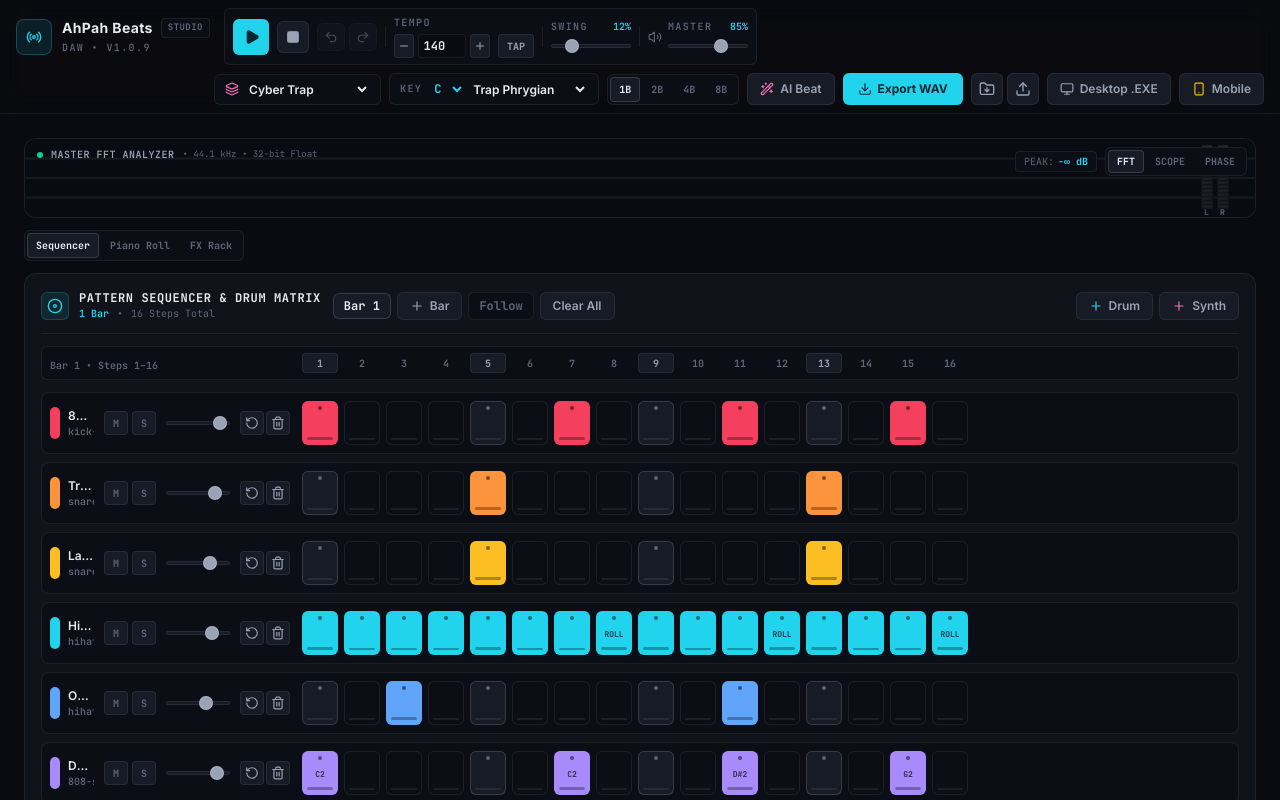
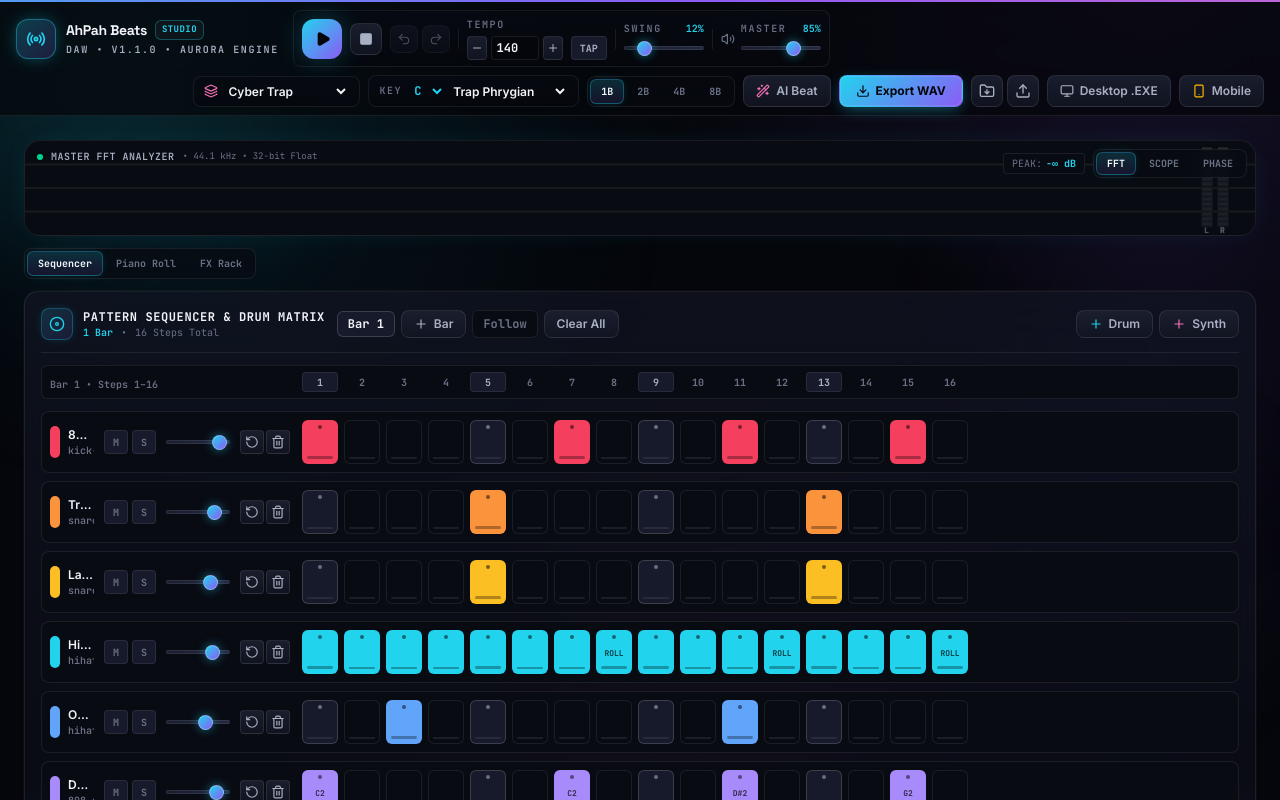
Before and after one commit to ahpah-dev/ahpah-beats, a React (Vite) app: page / in a window 1280 px wide. Shown: the top 800 px of the page. Built offline with nearby package versions, Linux system fonts and the light colour scheme.

Commit message:
feat: upgrade design to Aurora glass studio (v1.1.0)

```diff
--- a/index.html
+++ b/index.html
@@ -13,9 +13,10 @@
     <!-- Fonts -->
     <link rel="preconnect" href="https://fonts.googleapis.com">
     <link rel="preconnect" href="https://fonts.gstatic.com" crossorigin>
-    <link href="https://fonts.googleapis.com/css2?family=Inter:wght@400;500;600;700;800&family=JetBrains+Mono:wght@400;600;700&display=swap" rel="stylesheet">
+    <link href="https://fonts.googleapis.com/css2?family=Inter:wght@300;400;500;600;700;800&family=Space+Grotesk:wght@400;500;600;700&family=JetBrains+Mono:wght@400;500;600;700&display=swap" rel="stylesheet">
   </head>
-  <body class="bg-[#080a0f] text-slate-100 select-none overflow-x-hidden antialiased">
+  <body class="bg-[#05060b] text-slate-100 select-none overflow-x-hidden antialiased">
+    <div class="aurora-bar fixed top-0 left-0 right-0 z-[60]"></div>
     <div id="root"></div>
     <script type="module" src="/src/main.tsx"></script>
   </body>
--- a/package.json
+++ b/package.json
@@ -1,6 +1,6 @@
 {
   "name": "ahpah-beats",
-  "version": "1.0.9",
+  "version": "1.1.0",
   "type": "module",
   "description": "Super easy to use, professionally designed desktop & mobile music making studio",
   "main": "electron/main.cjs",
--- a/src/App.tsx
+++ b/src/App.tsx
@@ -696,8 +696,13 @@ export const App: React.FC = () => {
   };
 
   return (
-    <div className="min-h-screen bg-base text-ink flex flex-col antialiased">
-      {/* Toast Alert Notification */}
+    <div className="min-h-screen text-ink flex flex-col antialiased relative z-10">
+      {/* Ambient background orbs */}
+      <div className="fixed inset-0 pointer-events-none z-0 overflow-hidden">
+        <div className="absolute -top-40 -left-40 w-[520px] h-[520px] rounded-full blur-3xl opacity-30" style={{ background: 'radial-gradient(circle, rgba(34,211,238,0.35), transparent 70%)' }} />
+        <div className="absolute top-20 -right-32 w-[480px] h-[480px] rounded-full blur-3xl opacity-25" style={{ background: 'radial-gradient(circle, rgba(139,92,246,0.4), transparent 70%)' }} />
+        <div className="absolute bottom-0 left-1/3 w-[600px] h-[400px] rounded-full blur-3xl opacity-20" style={{ background: 'radial-gradient(circle, rgba(244,114,182,0.35), transparent 70%)' }} />
+      </div>
       {toastMessage && (
         <div className="fixed top-16 left-1/2 -translate-x-1/2 z-50 flex items-center gap-2 bg-panel/95 backdrop-blur-md border border-line text-ink px-4 py-2 rounded-xl shadow-overlay text-xs font-semibold animate-toast-in">
           <CheckCircle2 className="w-4 h-4 text-accent" />
@@ -867,7 +872,7 @@ export const App: React.FC = () => {
             <span>•</span>
             <span className="text-accent font-semibold">32-bit Float Precision</span>
             <span>•</span>
-            <span className="text-ink-3">v1.0.9</span>
+            <span className="text-ink-3">v1.1.0</span>
           </div>
           <div className="flex items-center gap-4 text-xs font-semibold">
             <button
--- a/src/components/DesktopModal.tsx
+++ b/src/components/DesktopModal.tsx
@@ -48,7 +48,7 @@ export const DesktopModal: React.FC<DesktopModalProps> = ({
               <h3 className="text-base font-bold text-ink">
                 Download AhPah Beats for Windows
               </h3>
-              <p className="micro-label normal-case tracking-normal mt-0.5">Native High-Performance Offline Studio • v1.0.9</p>
+              <p className="micro-label normal-case tracking-normal mt-0.5">Native High-Performance Offline Studio • v1.1.0</p>
             </div>
           </div>
           <button
@@ -66,7 +66,7 @@ export const DesktopModal: React.FC<DesktopModalProps> = ({
             <div>
               <div className="text-sm font-bold text-ink">Windows Standalone Installer</div>
               <div className="text-xs text-ink-2 mt-0.5 font-mono">
-                Version 1.0.9 • 64-bit Windows (.exe) • Offline Studio
+                Version 1.1.0 • 64-bit Windows (.exe) • Offline Studio
               </div>
             </div>
             <a
--- a/src/components/Header.tsx
+++ b/src/components/Header.tsx
@@ -93,21 +93,22 @@ export const Header: React.FC<HeaderProps> = ({
   const keys = ['C', 'C#', 'D', 'D#', 'E', 'F', 'F#', 'G', 'G#', 'A', 'A#', 'B'];
 
   return (
-    <header className="sticky top-0 z-40 w-full border-b border-line bg-base/90 backdrop-blur-md">
-      <div className="flex flex-wrap items-center gap-x-2.5 gap-y-2 px-3 sm:px-4 py-2">
+    <header className="sticky top-0 z-40 w-full border-b border-line bg-base/70 backdrop-blur-xl">
+      <div className="aurora-bar absolute top-0 left-0 right-0" />
+      <div className="flex flex-wrap items-center gap-x-2.5 gap-y-2 px-3 sm:px-4 py-2 pt-2.5">
         {/* Brand */}
         <div className="flex items-center gap-2.5 mr-1">
-          <div className="w-9 h-9 rounded-lg bg-accent/10 border border-accent/25 flex items-center justify-center flex-shrink-0">
-            <Radio className="w-4 h-4 text-accent" />
+          <div className="w-10 h-10 rounded-xl flex items-center justify-center flex-shrink-0 relative overflow-hidden" style={{ background: 'linear-gradient(135deg, rgba(34,211,238,0.25), rgba(139,92,246,0.2))', border: '1px solid rgba(34,211,238,0.4)', boxShadow: '0 0 18px -4px rgba(34,211,238,0.5)' }}>
+            <Radio className="w-5 h-5 text-accent" />
           </div>
           <div className="min-w-0">
             <div className="flex items-center gap-2">
-              <h1 className="text-sm font-bold tracking-wide text-ink">
+              <h1 className="text-sm font-extrabold tracking-tight text-ink font-display">
                 AhPah Beats
               </h1>
-              <span className="badge">STUDIO</span>
+              <span className="badge text-accent border-accent/30">STUDIO</span>
             </div>
-            <p className="micro-label mt-0.5">DAW • v1.0.9</p>
+            <p className="micro-label mt-0.5 text-ink-2">DAW • v1.1.0 • Aurora Engine</p>
           </div>
         </div>
 
@@ -116,11 +117,12 @@ export const Header: React.FC<HeaderProps> = ({
           {/* Play/Pause Button */}
           <button
             onClick={onPlayToggle}
-            className={`flex items-center justify-center w-9 h-9 rounded-md transition-colors duration-150 cursor-pointer font-bold ${
+            className={`flex items-center justify-center w-10 h-10 rounded-xl transition-all duration-200 cursor-pointer font-bold ${
               isPlaying
-                ? 'bg-amber-400 hover:bg-amber-300 text-zinc-950'
-                : 'bg-accent hover:bg-accent/85 text-[#052730]'
+                ? 'bg-amber-400 hover:bg-amber-300 text-zinc-950 shadow-glow'
+                : 'text-[#05060b] shadow-glow'
             }`}
+            style={isPlaying ? {} : { background: 'linear-gradient(135deg, #22d3ee, #8b5cf6)' }}
             title="Play / Pause (Space)"
           >
             {isPlaying ? <Pause className="w-4 h-4 fill-current" /> : <Play className="w-4 h-4 fill-current ml-0.5" />}
--- a/src/components/MobileView.tsx
+++ b/src/components/MobileView.tsx
@@ -90,7 +90,8 @@ export const MobileView: React.FC<MobileViewProps> = ({
   onUndo,
   onRedo,
   canUndo = false,
-  canRedo = false
+  canRedo = false,
+  onClearAllNotes
 }) => {
   const [activeTab, setActiveTab] = useState<MobileTab>('pads');
   const [selectedSeqTrack, setSelectedSeqTrack] = useState<number>(0);
--- a/src/components/Visualizer.tsx
+++ b/src/components/Visualizer.tsx
@@ -267,7 +267,8 @@ export const Visualizer: React.FC = () => {
   return (
     <div
       ref={containerRef}
-      className="relative w-full h-16 sm:h-20 bg-well rounded-xl overflow-hidden border border-line select-none"
+      className="relative w-full h-20 sm:h-24 rounded-2xl overflow-hidden border border-line select-none glass-hover"
+      style={{ background: 'linear-gradient(180deg, rgba(12,14,24,0.8), rgba(6,8,14,0.9))', boxShadow: 'inset 0 1px 0 rgba(255,255,255,0.05), 0 0 30px -10px rgba(34,211,238,0.15)' }}
     >
       <canvas
         ref={canvasRef}
--- a/src/index.css
+++ b/src/index.css
@@ -1,40 +1,46 @@
-@import url('https://fonts.googleapis.com/css2?family=Inter:wght@300;400;500;600;700;800&family=JetBrains+Mono:wght@400;500;600;700&display=swap');
+@import url('https://fonts.googleapis.com/css2?family=Inter:wght@300;400;500;600;700;800&family=Space+Grotesk:wght@400;500;600;700&family=JetBrains+Mono:wght@400;500;600;700&display=swap');
 @import "tailwindcss";
 
 /* ==========================================================================
-   AhPah Beats — Studio Design System
-   Pro studio tone: dark, precise, minimal, high contrast.
-   Single cyan accent + subtle pink secondary. Hairline borders.
+   AhPah Beats — Aurora Studio Design System
+   Obsidian glass surfaces, aurora accents, refined motion.
    ========================================================================== */
 
 @theme {
-  /* Surface levels */
-  --color-base: #0a0b10;
-  --color-panel: #10131a;
-  --color-raised: #171b26;
-  --color-well: #0c0e15;
+  /* Surface levels — obsidian glass */
+  --color-base: #05060b;
+  --color-panel: rgba(12, 14, 24, 0.62);
+  --color-raised: #161a2a;
+  --color-well: #090b13;
 
   /* Hairline borders */
-  --color-line: rgba(255, 255, 255, 0.07);
-  --color-line-strong: rgba(255, 255, 255, 0.14);
+  --color-line: rgba(255, 255, 255, 0.08);
+  --color-line-strong: rgba(255, 255, 255, 0.16);
 
   /* Text tiers */
-  --color-ink: #e8eaf1;
-  --color-ink-2: #9aa3b5;
-  --color-ink-3: #5d6577;
+  --color-ink: #f2f4fa;
+  --color-ink-2: #a9b0c4;
+  --color-ink-3: #6a7186;
 
-  /* Accents — single cyan primary, subtle pink secondary */
+  /* Accents — aurora */
   --color-accent: #22d3ee;
+  --color-accent-2: #8b5cf6;
   --color-accent-deep: #0e7490;
   --color-magenta: #f472b6;
+  --color-success: #34d399;
+  --color-warning: #fbbf24;
+  --color-danger: #fb7185;
 
   /* Typography */
   --font-sans: 'Inter', ui-sans-serif, system-ui, -apple-system, sans-serif;
+  --font-display: 'Space Grotesk', 'Inter', ui-sans-serif, system-ui, sans-serif;
   --font-mono: 'JetBrains Mono', ui-monospace, SFMono-Regular, monospace;
 
-  /* Shadows — neutral, no colored glows */
-  --shadow-panel: 0 1px 2px rgba(0, 0, 0, 0.35);
-  --shadow-overlay: 0 12px 40px -8px rgba(0, 0, 0, 0.6);
+  /* Shadows */
+  --shadow-panel: 0 1px 2px rgba(0, 0, 0, 0.45), 0 0 0 1px rgba(255, 255, 255, 0.04);
+  --shadow-overlay: 0 28px 70px -14px rgba(0, 0, 0, 0.75), 0 0 50px -14px rgba(139, 92, 246, 0.28);
+  --shadow-glow: 0 0 28px -4px rgba(34, 211, 238, 0.4);
+  --shadow-glow-v: 0 0 28px -4px rgba(139, 92, 246, 0.45);
 }
 
 @layer base {
@@ -47,28 +53,47 @@
 
   body {
     background-color: var(--color-base);
+    background-image:
+      radial-gradient(1200px 600px at 10% -10%, rgba(34, 211, 238, 0.12), transparent 60%),
+      radial-gradient(900px 500px at 90% 0%, rgba(139, 92, 246, 0.14), transparent 60%),
+      radial-gradient(700px 400px at 50% 110%, rgba(244, 114, 182, 0.10), transparent 60%);
+    background-attachment: fixed;
     color: var(--color-ink);
     font-family: var(--font-sans);
     -webkit-tap-highlight-color: transparent;
+    min-height: 100vh;
+  }
+
+  /* Aurora mesh overlay */
+  body::before {
+    content: '';
+    position: fixed;
+    inset: 0;
+    pointer-events: none;
+    z-index: 0;
+    background:
+      radial-gradient(600px 400px at 20% 30%, rgba(34, 211, 238, 0.06), transparent 70%),
+      radial-gradient(500px 350px at 80% 70%, rgba(139, 92, 246, 0.07), transparent 70%);
+    animation: meshDrift 18s ease-in-out infinite alternate;
   }
 
   ::selection {
-    background: rgba(34, 211, 238, 0.25);
+    background: rgba(139, 92, 246, 0.35);
     color: #ffffff;
   }
 
   *:focus-visible {
-    outline: 2px solid rgba(34, 211, 238, 0.55);
+    outline: 2px solid rgba(34, 211, 238, 0.6);
     outline-offset: 2px;
-    border-radius: 4px;
+    border-radius: 6px;
   }
 
   select option {
     background-color: #10131a;
-    color: #e8eaf1;
+    color: #f2f4fa;
   }
 
-  /* Studio sliders — thin track, subtle thumb, no glow */
+  /* Studio sliders */
   input[type='range'] {
     appearance: none;
     -webkit-appearance: none;
@@ -79,43 +104,41 @@
   input[type='range']::-webkit-slider-runnable-track {
     height: 4px;
     border-radius: 9999px;
-    background: #171b26;
-    border: 1px solid rgba(255, 255, 255, 0.07);
+    background: linear-gradient(90deg, #1a1e2e, #232840);
+    border: 1px solid rgba(255, 255, 255, 0.08);
   }
   input[type='range']::-webkit-slider-thumb {
     -webkit-appearance: none;
     appearance: none;
     margin-top: -6px;
-    width: 14px;
-    height: 14px;
+    width: 15px;
+    height: 15px;
     border-radius: 9999px;
-    background: #9aa3b5;
-    border: 1px solid rgba(255, 255, 255, 0.18);
-    transition: background-color 120ms ease, transform 120ms ease;
+    background: linear-gradient(135deg, #22d3ee, #8b5cf6);
+    border: 1px solid rgba(255, 255, 255, 0.3);
+    box-shadow: 0 0 10px rgba(34, 211, 238, 0.5);
+    transition: transform 120ms ease, box-shadow 120ms ease;
   }
   input[type='range']::-webkit-slider-thumb:hover {
-    background: #22d3ee;
+    transform: scale(1.15);
+    box-shadow: 0 0 16px rgba(34, 211, 238, 0.7);
   }
   input[type='range']:active::-webkit-slider-thumb {
-    background: #22d3ee;
-    transform: scale(1.12);
+    transform: scale(1.2);
   }
   input[type='range']::-moz-range-track {
     height: 4px;
     border-radius: 9999px;
-    background: #171b26;
-    border: 1px solid rgba(255, 255, 255, 0.07);
+    background: linear-gradient(90deg, #1a1e2a, #232840);
+    border: 1px solid rgba(255, 255, 255, 0.08);
   }
   input[type='range']::-moz-range-thumb {
-    width: 14px;
-    height: 14px;
+    width: 15px;
+    height: 15px;
     border-radius: 9999px;
-    background: #9aa3b5;
-    border: 1px solid rgba(255, 255, 255, 0.18);
-    transition: background-color 120ms ease;
-  }
-  input[type='range']::-moz-range-thumb:hover {
-    background: #22d3ee;
+    background: linear-gradient(135deg, #22d3ee, #8b5cf6);
+    border: 1px solid rgba(255, 255, 255, 0.3);
+    box-shadow: 0 0 10px rgba(34, 211, 238, 0.5);
   }
 
   @media (prefers-reduced-motion: reduce) {
@@ -128,109 +151,139 @@
   }
 }
 
-/* Studio scrollbars */
-::-webkit-scrollbar {
-  width: 8px;
-  height: 8px;
+/* Scrollbars */
+::-webkit-scrollbar { width: 10px; height: 10px; }
+::-webkit-scrollbar-track { background: transparent; }
+::-webkit-scrollbar-thumb {
+  background: linear-gradient(180deg, #1e2236, #161a2a);
+  border-radius: 9999px;
+  border: 2px solid #05060b;
 }
-::-webkit-scrollbar-track {
-  background: transparent;
+::-webkit-scrollbar-thumb:hover { background: linear-gradient(180deg, #2a2f45, #1e2236); }
+
+@keyframes fadeIn { from { opacity: 0; transform: translateY(4px); } to { opacity: 1; transform: translateY(0); } }
+@keyframes toastIn { from { opacity: 0; transform: translateY(-8px) scale(0.96); } to { opacity: 1; transform: translateY(0) scale(1); } }
+@keyframes meshDrift { 0% { transform: translate(0,0) scale(1); } 100% { transform: translate(-2%, 2%) scale(1.05); } }
+@keyframes pulseGlow { 0%,100% { box-shadow: 0 0 0 0 rgba(34,211,238,0.4); } 50% { box-shadow: 0 0 0 6px rgba(34,211,238,0); } }
+@keyframes shimmer { 0% { background-position: -200% 0; } 100% { background-position: 200% 0; } }
+
+.animate-fade-in { animation: fadeIn 220ms cubic-bezier(.2,.8,.2,1) forwards; }
+.animate-toast-in { animation: toastIn 220ms cubic-bezier(.2,.8,.2,1) forwards; }
+
+@layer components {
+  /* Glass panel */
+  .panel {
+    background: linear-gradient(180deg, rgba(18,21,34,0.72), rgba(10,12,20,0.62));
+    backdrop-filter: blur(14px) saturate(140%);
+    -webkit-backdrop-filter: blur(14px) saturate(140%);
+    border: 1px solid rgba(255, 255, 255, 0.08);
+    border-radius: 14px;
+    box-shadow: var(--shadow-panel);
   }
-::-webkit-scrollbar-thumb {
-  background: #1c2230;
-  border-radius: 9999px;
-  border: 2px solid #0a0b10;
-}
-::-webkit-scrollbar-thumb:hover {
-  background: #2a3245;
+  .well {
+    background: linear-gradient(180deg, rgba(8,10,18,0.7), rgba(6,8,14,0.6));
+    border: 1px solid rgba(255, 255, 255, 0.07);
+    border-radius: 8px;
   }
 
-@keyframes fadeIn {
-  from { opacity: 0; transform: translateY(2px); }
-  to { opacity: 1; transform: translateY(0); }
+  .micro-label {
+    @apply text-[10px] font-mono uppercase tracking-[0.16em] text-ink-3 font-semibold;
   }
 
-@keyframes toastIn {
-  from { opacity: 0; transform: translateY(-6px); }
-  to { opacity: 1; transform: translateY(0); }
+  .tile {
+    @apply w-8 h-8 rounded-lg flex items-center justify-center flex-shrink-0;
+    background: linear-gradient(135deg, rgba(34,211,238,0.16), rgba(139,92,246,0.12));
+    border: 1px solid rgba(34,211,238,0.25);
+    box-shadow: 0 0 12px -4px rgba(34,211,238,0.3);
   }
 
-.animate-fade-in {
-  animation: fadeIn 160ms ease-out forwards;
+  /* Buttons */
+  .btn {
+    @apply inline-flex items-center justify-center gap-1.5 h-8 px-3 rounded-lg border text-xs font-semibold transition-all duration-150 cursor-pointer select-none whitespace-nowrap;
+    background: linear-gradient(180deg, rgba(28,32,48,0.9), rgba(18,21,34,0.9));
+    border-color: rgba(255, 255, 255, 0.09);
+    color: #a9b0c4;
+  }
+  .btn:hover {
+    color: #f2f4fa;
+    border-color: rgba(255, 255, 255, 0.18);
+    transform: translateY(-1px);
+    box-shadow: 0 4px 12px -4px rgba(0,0,0,0.5);
+  }
+  .btn:active { transform: translateY(0); filter: brightness(1.15); }
+
+  .btn-primary {
+    @apply inline-flex items-center justify-center gap-1.5 h-8 px-4 rounded-lg border border-transparent text-xs font-bold transition-all duration-150 cursor-pointer select-none whitespace-nowrap;
+    background: linear-gradient(135deg, #22d3ee, #8b5cf6);
+    color: #05060b;
+    box-shadow: 0 4px 16px -4px rgba(34,211,238,0.5), 0 0 0 1px rgba(255,255,255,0.1) inset;
+  }
+  .btn-primary:hover {
+    transform: translateY(-1px);
+    box-shadow: 0 6px 22px -4px rgba(139,92,246,0.6), 0 0 0 1px rgba(255,255,255,0.15) inset;
+    filter: brightness(1.08);
+  }
+  .btn-primary:active { transform: translateY(0); filter: brightness(0.95); }
+
+  .btn-icon {
+    @apply inline-flex items-center justify-center w-8 h-8 rounded-lg border transition-all duration-150 cursor-pointer select-none flex-shrink-0;
+    background: linear-gradient(180deg, rgba(28,32,48,0.9), rgba(18,21,34,0.9));
+    border-color: rgba(255, 255, 255, 0.09);
+    color: #a9b0c4;
+  }
+  .btn-icon:hover {
+    color: #f2f4fa;
+    border-color: rgba(255, 255, 255, 0.18);
+    transform: translateY(-1px);
+  }
+  .btn-icon:active { transform: translateY(0); filter: brightness(1.15); }
+
+  .btn[disabled], .btn-icon[disabled] { @apply opacity-40 cursor-not-allowed; transform: none !important; }
+
+  /* Segmented control */
+  .seg {
+    @apply inline-flex items-center gap-0.5 p-0.5 rounded-lg border;
+    background: rgba(8, 10, 18, 0.7);
+    border-color: rgba(255, 255, 255, 0.08);
+    backdrop-filter: blur(8px);
+  }
+  .seg-item {
+    @apply px-2.5 py-1 rounded-md text-[10px] font-mono font-bold transition-all duration-150 cursor-pointer select-none whitespace-nowrap border border-transparent;
+    color: #6a7186;
+  }
+  .seg-item:hover { color: #a9b0c4; }
+  .seg-item-active {
+    background: linear-gradient(180deg, rgba(34,211,238,0.18), rgba(139,92,246,0.12));
+    color: #f2f4fa;
+    border-color: rgba(34,211,238,0.3);
+    box-shadow: 0 0 12px -4px rgba(34,211,238,0.3);
   }
 
-.animate-toast-in {
-  animation: toastIn 160ms ease-out forwards;
+  /* Badge */
+  .badge {
+    @apply inline-flex items-center px-1.5 py-0.5 rounded-md border text-[9px] font-mono font-bold tracking-wider uppercase;
+    background: rgba(255, 255, 255, 0.04);
+    border-color: rgba(255, 255, 255, 0.1);
+    color: #6a7186;
   }
 
-@layer components {
-  /* ---- Surfaces ---- */
-  .panel {
-    @apply bg-panel border border-line rounded-xl;
-  }
-  .well {
-    @apply bg-well border border-line rounded-md;
+  /* Aurora text gradient helper */
+  .text-aurora {
+    background: linear-gradient(135deg, #22d3ee, #8b5cf6, #f472b6);
+    -webkit-background-clip: text;
+    background-clip: text;
+    color: transparent;
   }
 
-  /* ---- Typography helpers ---- */
-  .micro-label {
-    @apply text-[10px] font-mono uppercase tracking-[0.14em] text-ink-3 font-semibold;
+  /* Glass card hover lift */
+  .glass-hover { transition: transform 200ms ease, box-shadow 200ms ease; }
+  .glass-hover:hover { transform: translateY(-2px); box-shadow: var(--shadow-overlay); }
 }
 
-  /* ---- Panel header icon tile ---- */
-  .tile {
-    @apply w-7 h-7 rounded-md bg-accent/10 border border-accent/20 flex items-center justify-center flex-shrink-0;
+/* Aurora animated top bar */
+.aurora-bar {
+  height: 2px;
+  background: linear-gradient(90deg, #22d3ee, #8b5cf6, #f472b6, #22d3ee);
+  background-size: 300% 100%;
+  animation: shimmer 6s linear infinite;
 }
-
-  /* ---- Buttons ---- */
-  .btn {
-    @apply inline-flex items-center justify-center gap-1.5 h-8 px-3 rounded-md border border-line bg-raised text-xs font-semibold text-ink-2 transition-colors duration-150 cursor-pointer select-none whitespace-nowrap;
-  }
-  .btn:hover {
-    @apply text-ink border-line-strong;
-  }
-  .btn:active {
-    @apply brightness-125;
-  }
-  .btn-primary {
-    @apply inline-flex items-center justify-center gap-1.5 h-8 px-3.5 rounded-md border border-transparent bg-accent text-xs font-bold text-[#052730] transition-colors duration-150 cursor-pointer select-none whitespace-nowrap;
-  }
-  .btn-primary:hover {
-    @apply bg-accent/85 text-[#052730];
-  }
-  .btn-primary:active {
-    @apply brightness-110;
-  }
-  .btn-icon {
-    @apply inline-flex items-center justify-center w-8 h-8 rounded-md border border-line bg-raised text-ink-2 transition-colors duration-150 cursor-pointer select-none flex-shrink-0;
-  }
-  .btn-icon:hover {
-    @apply text-ink border-line-strong;
-  }
-  .btn-icon:active {
-    @apply brightness-125;
-  }
-  .btn[disabled],
-  .btn-icon[disabled] {
-    @apply opacity-40 cursor-not-allowed;
-  }
-
-  /* ---- Segmented control ---- */
-  .seg {
-    @apply inline-flex items-center gap-0.5 bg-well border border-line rounded-md p-0.5;
-  }
-  .seg-item {
-    @apply px-2 py-1 rounded text-[10px] font-mono font-bold text-ink-3 transition-colors duration-150 cursor-pointer select-none whitespace-nowrap border border-transparent;
-  }
-  .seg-item:hover {
-    @apply text-ink-2;
-  }
-  .seg-item-active {
-    @apply bg-raised text-ink border-line-strong;
-  }
-
-  /* ---- Value badge / chip ---- */
-  .badge {
-    @apply inline-flex items-center px-1.5 py-0.5 rounded border border-line bg-well text-[9px] font-mono font-bold tracking-wider text-ink-3 uppercase;
-  }
-}
```
Lines whose indentation alone changed are shown as unchanged.
